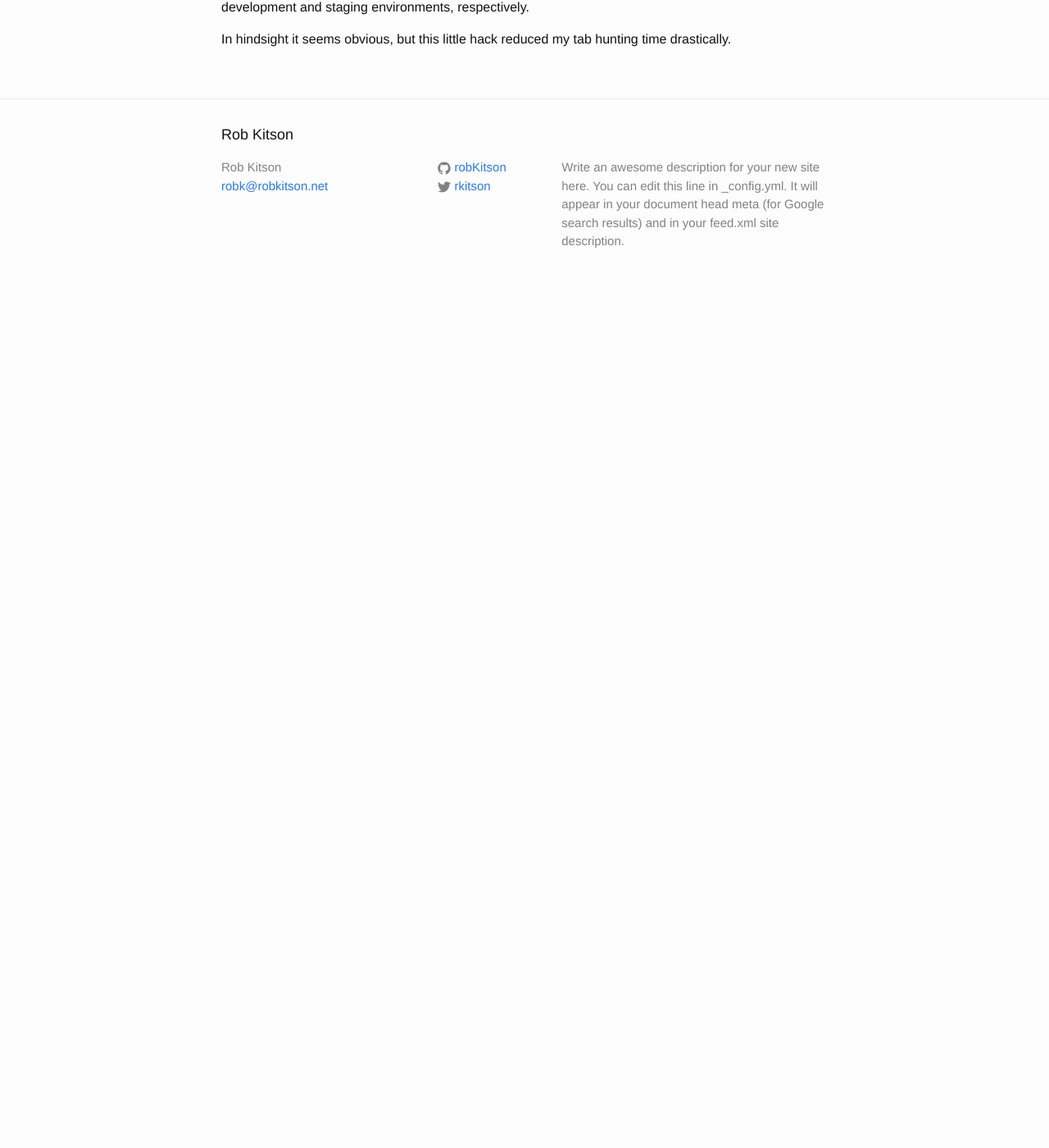
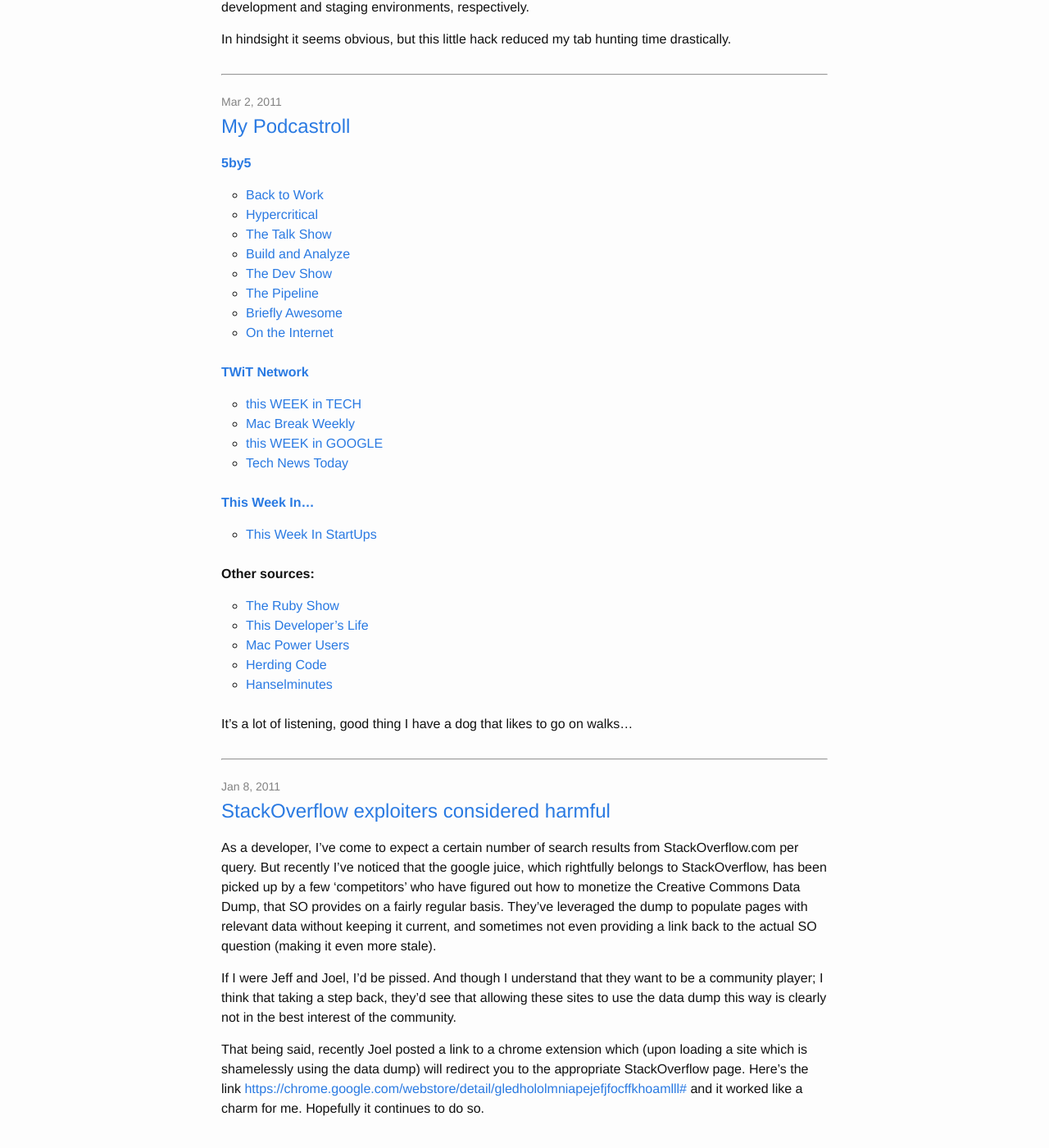
Before and after one commit to robKitson/robKitson.github.io, a Jekyll site: the page built from index.html, in a window 1280 px wide and 1400 px high, scrolled down 15381 px. Shown: the whole window at 82% size. Built offline with Jekyll 4.4.1, drawn with Linux system fonts in a browser that asks for light colours; before the commit the page ends 15747 px from its top, so only the background shows below that; some of the changed text lies outside the part shown.

Commit message:
more migrations

```diff
--- /dev/null
+++ b/_posts/2011-01-08-stackoverflow-exploiters-considered-harmful.md
@@ -0,0 +1,11 @@
+---
+layout: post
+title:  "StackOverflow exploiters considered harmful"
+date:   2011-01-08 00:00:00 -0800
+categories:
+---
+As a developer, I've come to expect a certain number of search results from StackOverflow.com per query. But recently I've noticed that the google juice, which rightfully belongs to StackOverflow, has been picked up by a few 'competitors' who have figured out how to monetize the Creative Commons Data Dump, that SO provides on a fairly regular basis. They've leveraged the dump to populate pages with relevant data without keeping it current, and sometimes not even providing a link back to the actual SO question (making it even more stale).
+
+If I were Jeff and Joel, I'd be pissed. And though I understand that they want to be a community player; I think that taking a step back, they'd see that allowing these sites to use the data dump this way is clearly not in the best interest of the community.
+
+That being said, recently Joel posted a link to a chrome extension which (upon loading a site which is shamelessly using the data dump) will redirect you to the appropriate StackOverflow page. Here's the link [https://chrome.google.com/webstore/detail/gledhololmniapejefjfocffkhoamlll#](https://chrome.google.com/webstore/detail/gledhololmniapejefjfocffkhoamlll#) and it worked like a charm for me. Hopefully it continues to do so.
--- /dev/null
+++ b/_posts/2011-03-02-my-podcastroll.md
@@ -0,0 +1,44 @@
+---
+layout: post
+title:  "My Podcastroll"
+date:   2011-03-02 00:00:00 -0800
+categories:
+---
+
+
+**[5by5](http://5by5.tv/)**
+
+* [Back to Work](http://5by5.tv/b2w)
+* [Hypercritical](http://5by5.tv/hypercritical)
+* [The Talk Show](http://5by5.tv/talkshow)
+* [Build and Analyze](http://5by5.tv/buildanalyze)
+* [The Dev Show](http://5by5.tv/devshow)
+* [The Pipeline](http://5by5.tv/pipeline)
+* [Briefly Awesome](http://5by5.tv/brieflyawesome)
+* [On the Internet](http://5by5.tv/ontheinternet)
+
+
+<br>
+**[TWiT Network](http://twit.tv)**
+
+* [this WEEK in TECH](http://twit.tv/twit)
+* [Mac Break Weekly](http://twit.tv/mbw)
+* [this WEEK in GOOGLE](http://twit.tv/twig)
+* [Tech News Today](http://twit.tv/tnt)
+
+<br>
+**[This Week In...](http://thisweekin.com/)**
+
+- [This Week In StartUps](http://thisweekin.com/thisweekin-startups/)
+
+<br>
+**Other sources:**
+
+- [The Ruby Show](http://rubyshow.com/)
+- [This Developer's Life](http://thisdeveloperslife.com/)
+- [Mac Power Users](http://macpowerusers.com/)
+- [Herding Code](http://herdingcode.com/)
+- [Hanselminutes](http://hanselminutes.com/)
+
+<br>
+It's a lot of listening, good thing I have a dog that likes to go on walks...
```
Also changed, not shown: _posts/2014-10-16-sudo-gem-install-geektool_kit.md (renamed from _posts/2014-10-16-coming-to-grips-with-my-grips.md, +1 -1 lines), _posts/2014-09-28-coming-to-grips-with-my-grips.md (renamed from _posts/2014-09-28-sudo-gem-install-geektool_kit.md).
